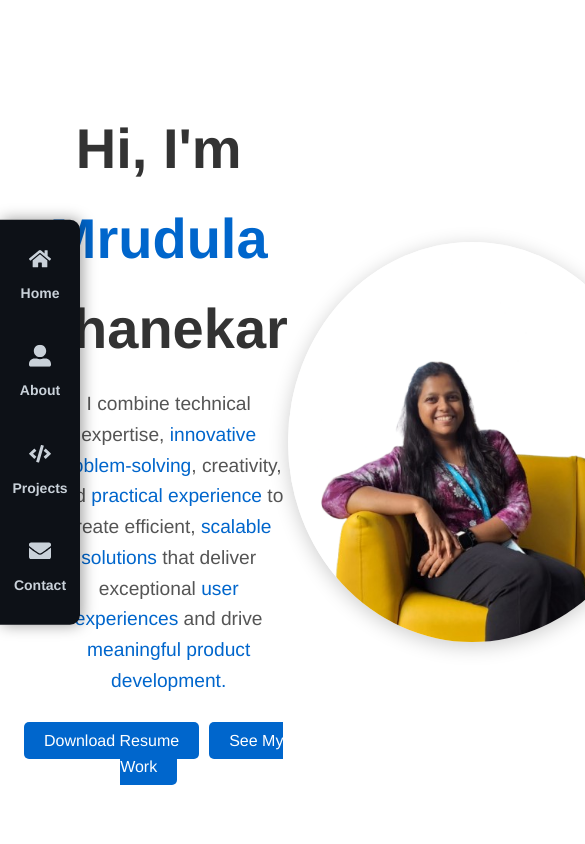
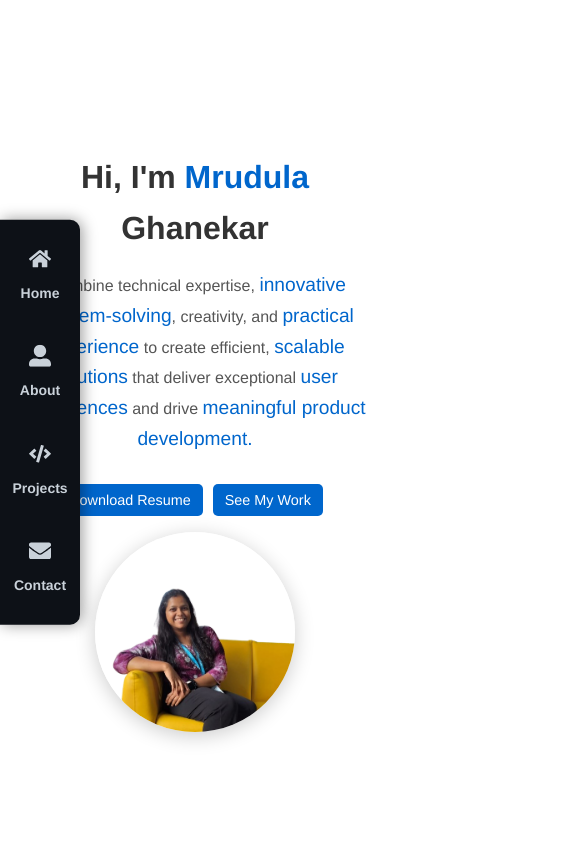
Before and after one commit to mrudula-ghanekar/portfolio, a React (Create React App) app: page / in a window 390 px wide. Shown: the top 844 px of the page, 585 px wide, since content can reach past the window. Built offline with nearby package versions, Linux system fonts and the light colour scheme.

Commit message:
mobile view

```diff
--- a/src/Components/Footer.js
+++ b/src/Components/Footer.js
@@ -21,8 +21,8 @@ const Footer = () => {
 const FooterContainer = styled.footer`
   text-align: center;
   padding: 20px;
-  background: #121212; /* Dark background */
-  color: white;
+  background: white;
+  color: black;
   border-top: 1px solid #eaeaea;
   position: relative;
   bottom: 0;
--- a/src/styles/Hero.css
+++ b/src/styles/Hero.css
@@ -1,8 +1,8 @@
-/* src/styles/Hero.css */
+/* Hero Section Styles */
 .hero {
   padding-left: 120px; /* Adjust based on your sidebar width */
   margin-top: 20px;
-  text-align: center; /* Optional: Center the text */
+  text-align: center;
   height: 100vh;
   display: flex;
   justify-content: space-between;
@@ -32,11 +32,11 @@
   margin-bottom: 2rem;
   color: #555;
 }
-  .hero-content p span{
+
+.hero-content p span {
   font-size: 1.2rem;
-    color:#0066cc;
+  color: #0066cc;
 }
-
 
 .hero-avatar {
   width: 400px;
@@ -59,3 +59,61 @@
 .buttons .btn:hover {
   background-color: #004c99;
 }
+
+/* Media Queries for Responsiveness */
+
+/* Mobile View */
+@media (max-width: 768px) {
+  .hero {
+    flex-direction: column;
+    justify-content: center;
+    padding: 0 20px;
+    text-align: center;
+  }
+
+  .hero-content {
+    max-width: 100%;
+    margin-bottom: 20px;
+  }
+
+  .hero-content h1 {
+    font-size: 2.5rem;
+    margin-left: 0;
+  }
+
+  .hero-content p {
+    font-size: 1.1rem;
+    margin-left: 0;
+  }
+
+  .hero-avatar {
+    width: 250px;
+    height: 250px;
+  }
+
+  .buttons .btn {
+    font-size: 1rem;
+    padding: 10px 15px;
+  }
+}
+
+/* Extra Small Screen (Mobile Landscape and Below) */
+@media (max-width: 480px) {
+  .hero-content h1 {
+    font-size: 2rem;
+  }
+
+  .hero-content p {
+    font-size: 1rem;
+  }
+
+  .hero-avatar {
+    width: 200px;
+    height: 200px;
+  }
+
+  .buttons .btn {
+    font-size: 0.9rem;
+    padding: 8px 12px;
+  }
+}
```
Lines whose indentation alone changed are shown as unchanged.
